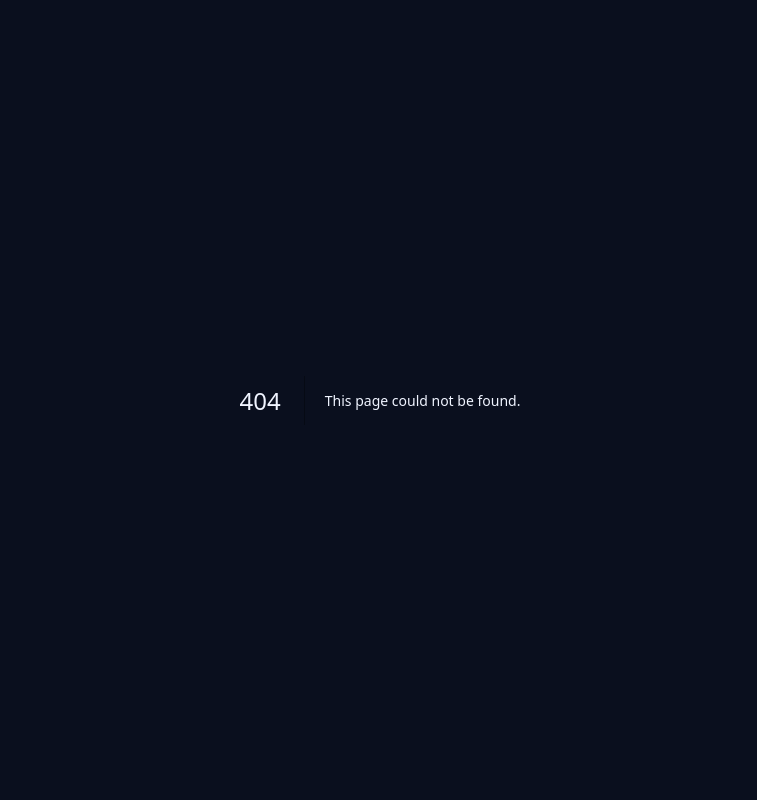
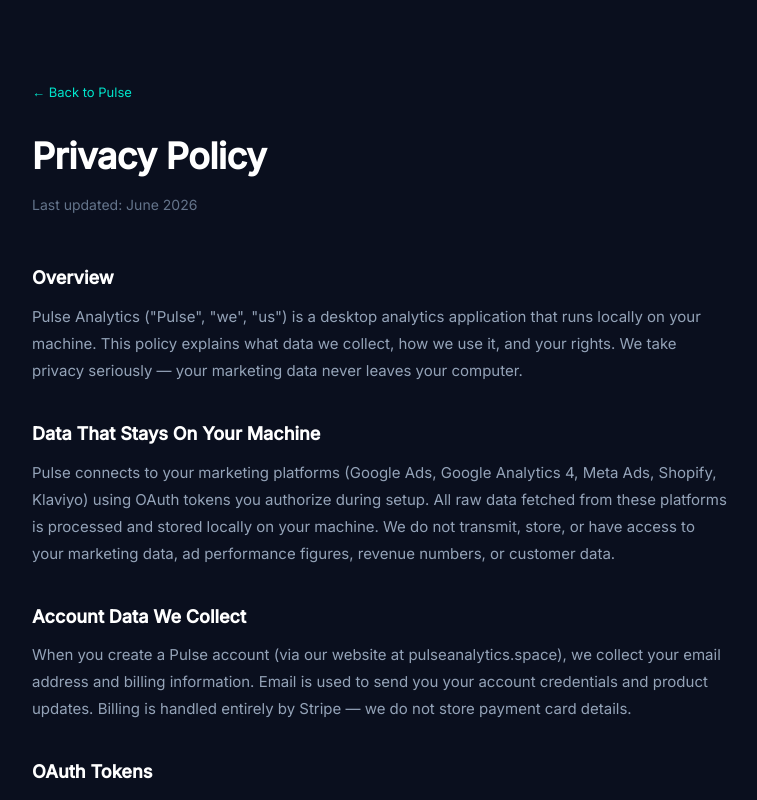
Before and after one commit to CloudyCodez/PulseAnalytics, a Next.js app: page /privacy in a window 1280 px wide. Before the commit this address had no page. Shown: the top 800 px of the page, without its empty margins (260-1017 px from the left). Built offline with nearby package versions, Linux system fonts and the light colour scheme.

Commit message:
fix:  apppp

```diff
--- /dev/null
+++ b/src/app/privacy/page.tsx
@@ -0,0 +1,70 @@
+export const metadata = { title: "Privacy Policy – Pulse Analytics" };
+
+export default function PrivacyPage() {
+  return (
+    <div style={{
+      background: "#0a0f1e", minHeight: "100vh", color: "#fff",
+      fontFamily: "'Inter', sans-serif",
+    }}>
+      <div style={{ maxWidth: 760, margin: "0 auto", padding: "80px 32px" }}>
+
+        <div style={{ marginBottom: 48 }}>
+          <a href="/" style={{ fontSize: 13, color: "#00e5cc", textDecoration: "none" }}>← Back to Pulse</a>
+          <h1 style={{ fontSize: 36, fontWeight: 700, marginTop: 24, marginBottom: 8, letterSpacing: "-0.5px" }}>
+            Privacy Policy
+          </h1>
+          <p style={{ color: "#64748b", fontSize: 14 }}>Last updated: June 2026</p>
+        </div>
+
+        {[
+          {
+            title: "Overview",
+            body: `Pulse Analytics ("Pulse", "we", "us") is a desktop analytics application that runs locally on your machine. This policy explains what data we collect, how we use it, and your rights. We take privacy seriously — your marketing data never leaves your computer.`,
+          },
+          {
+            title: "Data That Stays On Your Machine",
+            body: `Pulse connects to your marketing platforms (Google Ads, Google Analytics 4, Meta Ads, Shopify, Klaviyo) using OAuth tokens you authorize during setup. All raw data fetched from these platforms is processed and stored locally on your machine. We do not transmit, store, or have access to your marketing data, ad performance figures, revenue numbers, or customer data.`,
+          },
+          {
+            title: "Account Data We Collect",
+            body: `When you create a Pulse account (via our website at pulseanalytics.space), we collect your email address and billing information. Email is used to send you your account credentials and product updates. Billing is handled entirely by Stripe — we do not store payment card details.`,
+          },
+          {
+            title: "OAuth Tokens",
+            body: `To connect your platforms, Pulse requests read-only OAuth access tokens from Google and Meta. These tokens are stored encrypted on your local machine and are used solely to fetch your analytics and advertising data. You can revoke access at any time from your Google Account settings or Meta Business settings.`,
+          },
+          {
+            title: "AI Processing",
+            body: `Pulse's AI features (report generation and Pulse AI chat) run entirely on your local machine using a locally installed AI model. Your data is never sent to any external AI service or third party for processing.`,
+          },
+          {
+            title: "Cookies & Tracking",
+            body: `Our website (pulseanalytics.space) does not use tracking cookies or third-party analytics. The Pulse desktop application does not track usage or send telemetry.`,
+          },
+          {
+            title: "Data Sharing",
+            body: `We do not sell, rent, or share your personal data with third parties. The only third-party services that receive any data are Stripe (payment processing) and Resend (transactional email delivery for account setup).`,
+          },
+          {
+            title: "Data Retention",
+            body: `Your account email is retained for as long as your account is active. If you cancel your account and request deletion, we will remove your email and account data within 30 days. Your locally stored marketing data can be deleted at any time by uninstalling Pulse.`,
+          },
+          {
+            title: "Your Rights",
+            body: `You have the right to access, correct, or delete any personal data we hold about you. To make a request, email us at privacy@pulseanalytics.space. We will respond within 30 days.`,
+          },
+          {
+            title: "Contact",
+            body: `For any privacy-related questions, contact us at privacy@pulseanalytics.space.`,
+          },
+        ].map(({ title, body }) => (
+          <div key={title} style={{ marginBottom: 36 }}>
+            <h2 style={{ fontSize: 18, fontWeight: 600, color: "#fff", marginBottom: 10 }}>{title}</h2>
+            <p style={{ fontSize: 15, color: "#94a3b8", lineHeight: 1.8 }}>{body}</p>
+          </div>
+        ))}
+
+      </div>
+    </div>
+  );
+}
```
Also changed, not shown: electron/main.js (+10 -4 lines).
